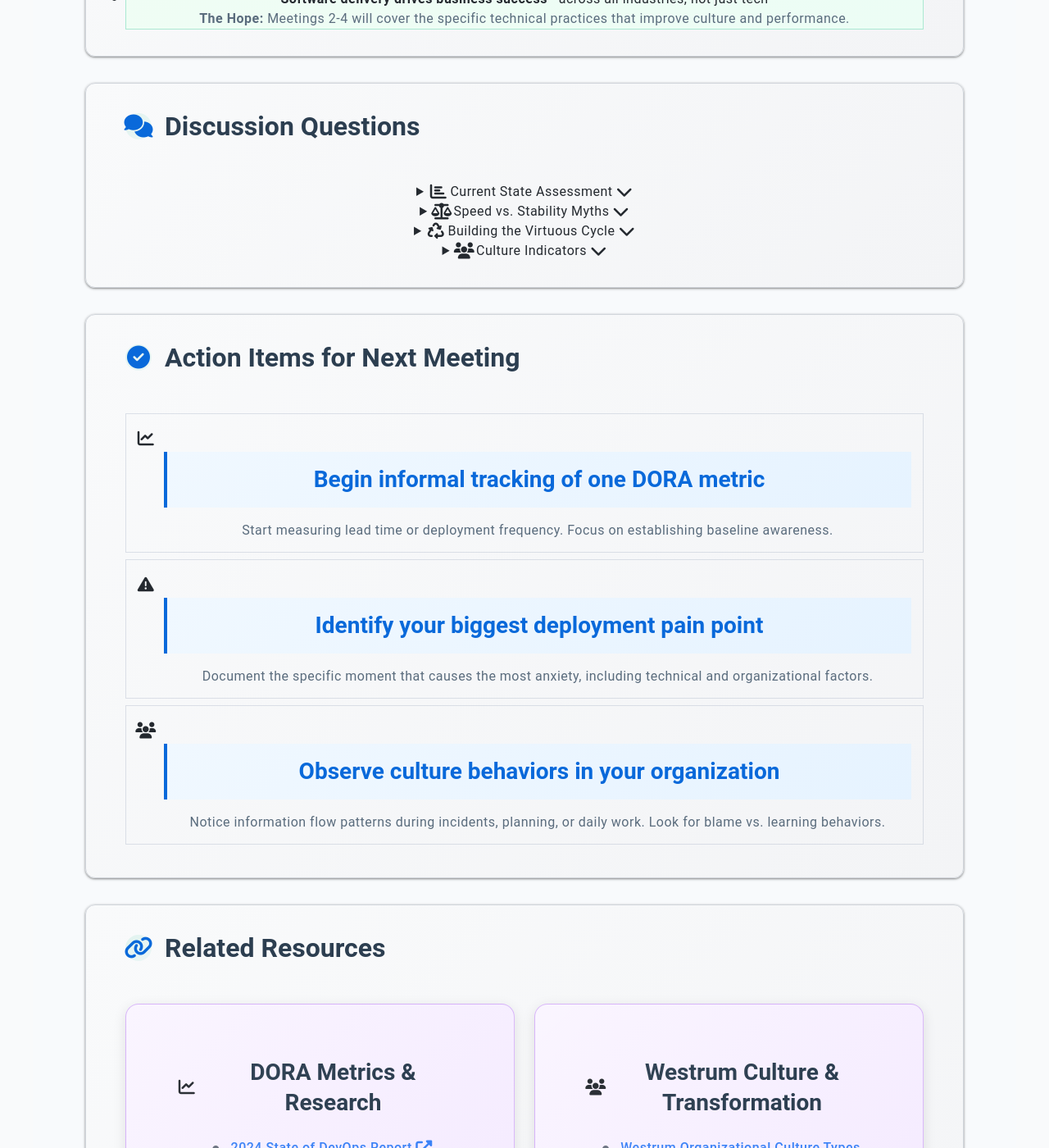
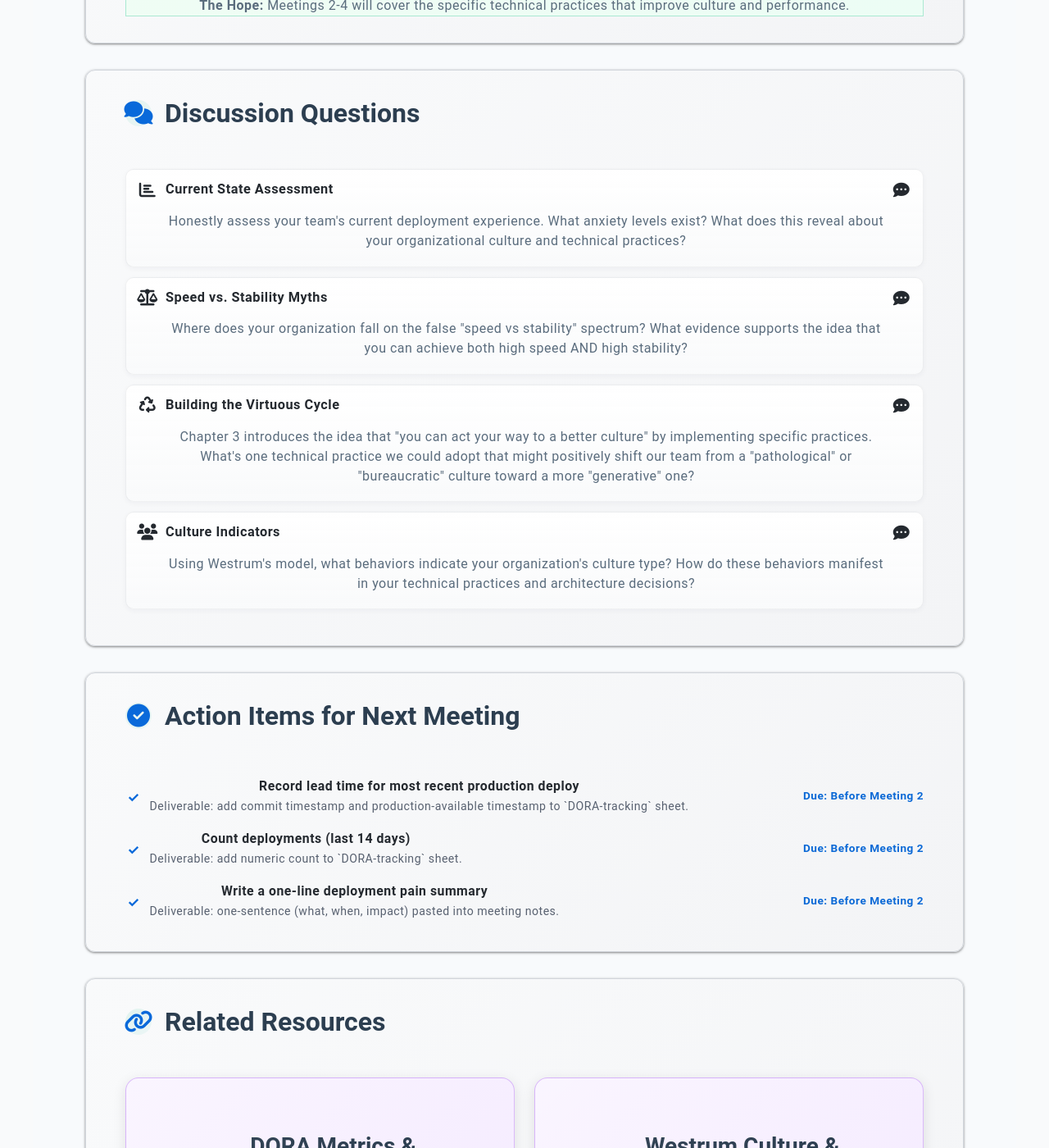
Before and after one commit to mhenke/accelerate-devex-book-club-notebooklm, a Jekyll site: the page built from docs/_meetings/meeting-1.md, in a window 1280 px wide and 1400 px high, scrolled down 4869 px. Shown: the whole window at 82% size. Built offline with Jekyll 4.4.1, drawn with Linux system fonts in a browser that asks for light colours.

Commit message:
Refactor meeting layout and discussion questions for improved accessibility and styling

```diff
--- a/docs/_layouts/meeting.html
+++ b/docs/_layouts/meeting.html
@@ -2,7 +2,10 @@
 layout: default
 ---
 
-<article class="meeting meeting-themed" data-meeting="{{ page.week | default: '1' }}">
+<article
+  class="meeting meeting-themed"
+  data-meeting="{{ page.week | default: '1' }}"
+>
   <!-- Clean Meeting Header -->
   <header class="meeting-header">
     <div class="meeting-header-content">
@@ -186,7 +189,7 @@ layout: default
   .meeting-nav-brand .brand-title {
     font-size: 1.25rem;
     font-weight: 700;
-    font-family: 'Poppins', sans-serif;
+    font-family: "Poppins", sans-serif;
   }
 
   .meeting-nav-brand .brand-subtitle {
@@ -248,7 +251,7 @@ layout: default
   .meeting-container {
     background: #f8fafc;
     min-height: calc(100vh - 200px);
-    padding-bottom: var(--space-3xl);
+    padding-bottom: var(--space-md);
   }
 
   .meeting-content {
@@ -360,10 +363,8 @@ layout: default
   .meeting-footer {
     background: var(--card-darker);
     border-top: 1px solid rgba(255, 255, 255, 0.1);
-    margin-top: var(--space-3xl);
-    padding: var(--space-3xl) 0 var(--space-xl);
+    padding: var(--space-md) 0 var(--space-xl);
   }
-
 
   .footer-content {
     max-width: 1200px;
@@ -374,8 +375,7 @@ layout: default
   .footer-sections {
     display: grid;
     grid-template-columns: 1fr 2fr;
-    gap: var(--space-2xl);
-    margin-bottom: var(--space-2xl);
+    margin-bottom: var(--space-md);
   }
 
   .footer-section h4 {
@@ -464,7 +464,11 @@ layout: default
 
   .progress-fill-small {
     height: 100%;
-    background: linear-gradient(135deg, var(--accent-emerald), var(--hover-emerald));
+    background: linear-gradient(
+      135deg,
+      var(--accent-emerald),
+      var(--hover-emerald)
+    );
     border-radius: var(--radius-md);
     transition: width var(--duration-normal) var(--ease-out);
   }
@@ -506,7 +510,7 @@ layout: default
     display: flex;
     justify-content: space-between;
     align-items: center;
-    padding-top: var(--space-xl);
+    padding-top: var(--space-md);
     border-top: 1px solid rgba(255, 255, 255, 0.1);
   }
 
@@ -574,7 +578,6 @@ layout: default
     .footer-sections {
       grid-template-columns: 1fr;
       gap: var(--space-lg);
-      margin-bottom: var(--space-lg);
     }
 
     .footer-bottom {
@@ -597,23 +600,23 @@ layout: default
 </style>
 
 <script>
-  document.addEventListener('DOMContentLoaded', function () {
+  document.addEventListener("DOMContentLoaded", function () {
     // Find Discussion Questions sections and add class to their ol elements
-    const headings = document.querySelectorAll('h2');
+    const headings = document.querySelectorAll("h2");
     headings.forEach((heading) => {
-      if (heading.textContent.includes('Discussion Questions')) {
+      if (heading.textContent.includes("Discussion Questions")) {
         const nextOl = heading.nextElementSibling;
-        if (nextOl && nextOl.tagName === 'OL') {
-          nextOl.classList.add('discussion-questions-list');
+        if (nextOl && nextOl.tagName === "OL") {
+          nextOl.classList.add("discussion-questions-list");
         }
       }
     });
 
     // Convert data-icon spans to Font Awesome icons
-    const iconSpans = document.querySelectorAll('[data-icon]');
+    const iconSpans = document.querySelectorAll("[data-icon]");
     iconSpans.forEach((span) => {
       const iconName = span.dataset.icon;
-      const iconElement = document.createElement('i');
+      const iconElement = document.createElement("i");
       iconElement.className = `fas fa-${iconName}`;
       span.parentNode.replaceChild(iconElement, span);
     });
--- a/docs/_meetings/meeting-1.md
+++ b/docs/_meetings/meeting-1.md
@@ -251,6 +251,7 @@ document.addEventListener('keydown', function(event) {
         </div>
       </div>
     </div>
+
   </div>
 </div>
 
@@ -456,49 +457,57 @@ document.addEventListener('keydown', function(event) {
   </div>
   <div class="discussion-content">
     <div class="discussion-questions">
-      <details class="question-item">
-        <summary>
-          <i class="fas fa-chart-bar"></i>
-          <span>Current State Assessment</span>
-          <i class="fas fa-chevron-down"></i>
-        </summary>
+      <div class="question-item static" role="group" aria-labelledby="q1">
+        <div class="question-row">
+          <div class="question-left">
+            <i class="fas fa-chart-bar" aria-hidden="true"></i>
+            <div id="q1" class="question-title">Current State Assessment</div>
+          </div>
+          <div class="question-meta"><i class="fas fa-comment-dots" aria-hidden="true"></i></div>
+        </div>
         <div class="question-content">
           <p>Honestly assess your team's current deployment experience. What anxiety levels exist? What does this reveal about your organizational culture and technical practices?</p>
         </div>
-      </details>
+      </div>
 
-      <details class="question-item">
-        <summary>
-          <i class="fas fa-balance-scale"></i>
-          <span>Speed vs. Stability Myths</span>
-          <i class="fas fa-chevron-down"></i>
-        </summary>
+      <div class="question-item static" role="group" aria-labelledby="q2">
+        <div class="question-row">
+          <div class="question-left">
+            <i class="fas fa-balance-scale" aria-hidden="true"></i>
+            <div id="q2" class="question-title">Speed vs. Stability Myths</div>
+          </div>
+          <div class="question-meta"><i class="fas fa-comment-dots" aria-hidden="true"></i></div>
+        </div>
         <div class="question-content">
           <p>Where does your organization fall on the false "speed vs stability" spectrum? What evidence supports the idea that you can achieve both high speed AND high stability?</p>
         </div>
-      </details>
+      </div>
 
-      <details class="question-item">
-        <summary>
-          <i class="fas fa-recycle"></i>
-          <span>Building the Virtuous Cycle</span>
-          <i class="fas fa-chevron-down"></i>
-        </summary>
+      <div class="question-item static" role="group" aria-labelledby="q3">
+        <div class="question-row">
+          <div class="question-left">
+            <i class="fas fa-recycle" aria-hidden="true"></i>
+            <div id="q3" class="question-title">Building the Virtuous Cycle</div>
+          </div>
+          <div class="question-meta"><i class="fas fa-comment-dots" aria-hidden="true"></i></div>
+        </div>
         <div class="question-content">
           <p>Chapter 3 introduces the idea that "you can act your way to a better culture" by implementing specific practices. What's one technical practice we could adopt that might positively shift our team from a "pathological" or "bureaucratic" culture toward a more "generative" one?</p>
         </div>
-      </details>
+      </div>
 
-      <details class="question-item">
-        <summary>
-          <i class="fas fa-users"></i>
-          <span>Culture Indicators</span>
-          <i class="fas fa-chevron-down"></i>
-        </summary>
+      <div class="question-item static" role="group" aria-labelledby="q4">
+        <div class="question-row">
+          <div class="question-left">
+            <i class="fas fa-users" aria-hidden="true"></i>
+            <div id="q4" class="question-title">Culture Indicators</div>
+          </div>
+          <div class="question-meta"><i class="fas fa-comment-dots" aria-hidden="true"></i></div>
+        </div>
         <div class="question-content">
           <p>Using Westrum's model, what behaviors indicate your organization's culture type? How do these behaviors manifest in your technical practices and architecture decisions?</p>
         </div>
-      </details>
+      </div>
     </div>
 
   </div>
@@ -509,40 +518,44 @@ document.addEventListener('keydown', function(event) {
   <div class="step-header">
     <h2><i class="fas fa-check-circle"></i> Action Items for Next Meeting</h2>
   </div>
-  <div class="action-content compact-action-list">
-    <div class="action-item">
-      <div class="action-icon">
-        <i class="fas fa-chart-line"></i>
-      </div>
-      <div class="action-text">
-        <h3>Begin informal tracking of one DORA metric</h3>
-        <p>Start measuring lead time or deployment frequency. Focus on establishing baseline awareness.</p>
-      </div>
-    </div>
+  <div class="action-content">
+    <ul class="compact-checklist" aria-label="Action items for next meeting">
+      <li class="check-item">
+        <span class="check-icon" aria-hidden="true">✓</span>
+        <div class="check-body">
+          <div>
+            <div class="check-title">Record lead time for most recent production deploy</div>
+            <div class="check-desc">Deliverable: add commit timestamp and production-available timestamp to `DORA-tracking` sheet.</div>
+          </div>
+          <div class="action-due">Due: Before Meeting 2</div>
+        </div>
+      </li>
 
-    <div class="action-item">
-      <div class="action-icon">
-        <i class="fas fa-exclamation-triangle"></i>
-      </div>
-      <div class="action-text">
-        <h3>Identify your biggest deployment pain point</h3>
-        <p>Document the specific moment that causes the most anxiety, including technical and organizational factors.</p>
-      </div>
-    </div>
+      <li class="check-item">
+        <span class="check-icon" aria-hidden="true">✓</span>
+        <div class="check-body">
+          <div>
+            <div class="check-title">Count deployments (last 14 days)</div>
+            <div class="check-desc">Deliverable: add numeric count to `DORA-tracking` sheet.</div>
+          </div>
+          <div class="action-due">Due: Before Meeting 2</div>
+        </div>
+      </li>
 
-    <div class="action-item">
-      <div class="action-icon">
-        <i class="fas fa-users"></i>
-      </div>
-      <div class="action-text">
-        <h3>Observe culture behaviors in your organization</h3>
-        <p>Notice information flow patterns during incidents, planning, or daily work. Look for blame vs. learning behaviors.</p>
-      </div>
-    </div>
+      <li class="check-item">
+        <span class="check-icon" aria-hidden="true">✓</span>
+        <div class="check-body">
+          <div>
+            <div class="check-title">Write a one-line deployment pain summary</div>
+            <div class="check-desc">Deliverable: one-sentence (what, when, impact) pasted into meeting notes.</div>
+          </div>
+          <div class="action-due">Due: Before Meeting 2</div>
+        </div>
+      </li>
+    </ul>
 
   </div>
 </div>
-
 
 <div class="section-card" markdown="0">
   <div class="step-header">
@@ -589,6 +602,142 @@ h3 {
   padding: 1rem 1.5rem;
   margin: 2rem 0 1rem 0;
   font-weight: 600;
+}
+
+/* Chapters overview grid: make 1-4 items distribute evenly with no gaps */
+.chapter-metrics-compact .content-grid {
+  display: grid;
+  grid-template-columns: repeat(auto-fit, minmax(220px, 1fr));
+  gap: 1rem;
+  align-items: start;
+}
+
+.chapter-metrics-compact .chapter-item {
+  display: flex;
+  align-items: center;
+  gap: 0.75rem;
+  padding: 1rem;
+  border-radius: 8px;
+  background: var(--color-white, #fff);
+  border: 1px solid rgba(0,0,0,0.04);
+}
+
+.chapter-metrics-compact .chapter-item .chapter-content {
+  flex: 1 1 auto;
+}
+
+.chapter-metrics-compact .chapter-item .chapter-number {
+  font-weight: 700;
+  color: var(--meeting-1-primary, #0969da);
+}
+
+/* Compact checklist styles for Action Items */
+.compact-checklist {
+  list-style: none;
+  margin: 0;
+  padding: 0;
+  display: grid;
+  gap: 0.35rem;
+}
+
+.check-item {
+  display: flex;
+  align-items: center;
+  gap: 0.6rem;
+  padding: 0.35rem 0;
+  min-height: 36px;
+}
+
+.check-icon {
+  color: var(--meeting-1-primary, #0969da);
+  font-weight: 700;
+  min-width: 1.25rem;
+  line-height: 1;
+  font-size: 1.05rem;
+  margin-top: 3px;
+}
+
+.check-body { display:flex; align-items:center; justify-content:space-between; width:100%; }
+.check-title { font-weight:700; font-size:0.99rem; }
+.check-desc { color:#586170; font-size:0.88rem; margin-top:0.15rem; }
+.action-due { color:#0b69d6; font-weight:700; font-size:0.85rem; margin-left:1rem; white-space:nowrap; }
+
+.check-body div { min-width:0; }
+.check-title + .check-desc { display:block; }
+
+/* Tighter layout on small screens */
+@media (max-width: 480px) {
+  .chapter-metrics-compact .content-grid { grid-template-columns: 1fr; }
+  .check-item { gap: 0.5rem; padding: 0.4rem 0; }
+  .check-icon { font-size: 1rem; }
+}
+
+/* Discussion questions: ensure details/summary render compactly and without default markers */
+.discussion-questions details.question-item,
+.discussion-questions details {
+  margin: 0;
+  padding: 0.25rem 0;
+  border: 0;
+}
+
+.discussion-questions summary {
+  list-style: none;
+  -webkit-user-select: none;
+  user-select: none;
+  cursor: pointer;
+  display: flex;
+  align-items: center;
+  gap: 0.6rem;
+  padding: 0.45rem 0;
+  font-weight: 600;
+  color: var(--color-gray-900, #111827);
+}
+
+.discussion-questions summary::-webkit-details-marker { display: none; }
+.discussion-questions summary::marker { display: none; }
+
+.discussion-questions summary i {
+  color: var(--meeting-1-accent, #0550ae);
+  min-width: 1.1rem;
+  text-align: center;
+}
+
+.discussion-questions .question-content {
+  padding: 0.4rem 1.6rem;
+  color: #374151;
+  font-size: 0.975rem;
+}
+
+.discussion-questions details[open] summary {
+  color: var(--meeting-1-primary, #0969da);
+}
+
+/* Static question card styles for discussion (non-collapsing) */
+.discussion-questions .question-item.static {
+  background: linear-gradient(180deg, rgba(255,255,255,0.98), rgba(249,250,251,0.95));
+  border: 1px solid rgba(15,23,42,0.06);
+  border-radius: 10px;
+  padding: 0.75rem 1rem;
+  margin-bottom: 0.75rem;
+  box-shadow: 0 2px 6px rgba(9,30,66,0.04);
+}
+
+.discussion-questions .question-row { display:flex; justify-content:space-between; align-items:center; }
+.discussion-questions .question-left { display:flex; align-items:center; gap:0.75rem; }
+.discussion-questions .question-left i { color: var(--meeting-1-accent, #0550ae); font-size:1.1rem; }
+.discussion-questions .question-title { font-weight:700; font-size:1.02rem; }
+.discussion-questions .question-meta i { color:#7c8794; }
+.discussion-questions .question-content { margin-top:0.5rem; padding-left: calc(1.1rem + 0.75rem); }
+
+.discussion-questions .question-item.static:focus-within,
+.discussion-questions .question-item.static:hover {
+  border-color: rgba(9,105,218,0.12);
+  box-shadow: 0 6px 18px rgba(9,105,218,0.06);
+  transform: translateY(-1px);
+}
+
+@media (max-width: 480px) {
+  .discussion-questions .question-content { padding-left: 0.6rem; }
 }
 
 /* Resource Grid */
```
